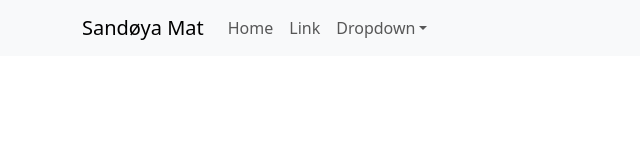
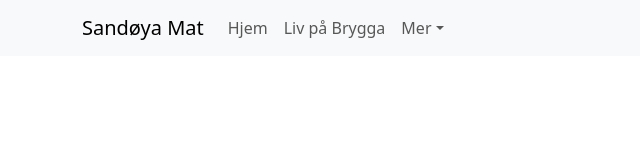
Before and after one commit to CPBrandal/sandoya-mat, a React (Create React App) app: page / in a window 1280 px wide. Shown: the top 160 px of the page, without its empty margins (0-640 px from the left). Built offline with nearby package versions, Linux system fonts and the light colour scheme.

Commit message:
Rename links

```diff
--- a/src/App.js
+++ b/src/App.js
@@ -16,9 +16,9 @@ function App() {
         <Navbar.Toggle aria-controls="basic-navbar-nav" />
         <Navbar.Collapse id="basic-navbar-nav">
           <Nav className="me-auto">
-            <Nav.Link href="#home">Home</Nav.Link>
-            <Nav.Link href="#link">Link</Nav.Link>
-            <NavDropdown title="Dropdown" id="basic-nav-dropdown">
+            <Nav.Link href="#home">Hjem</Nav.Link>
+            <Nav.Link href="#link">Liv på Brygga</Nav.Link>
+            <NavDropdown title="Mer" id="basic-nav-dropdown">
               <NavDropdown.Item href="#action/3.1">Action</NavDropdown.Item>
               <NavDropdown.Item href="#action/3.2">
                 Another action
```
